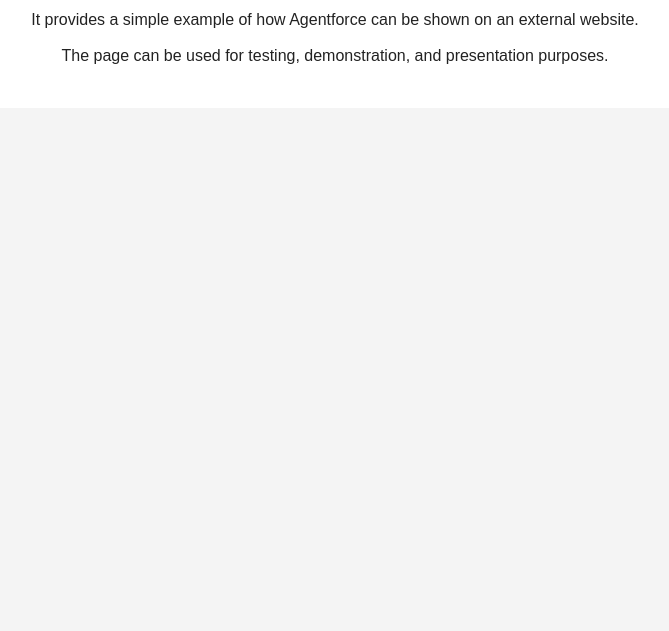
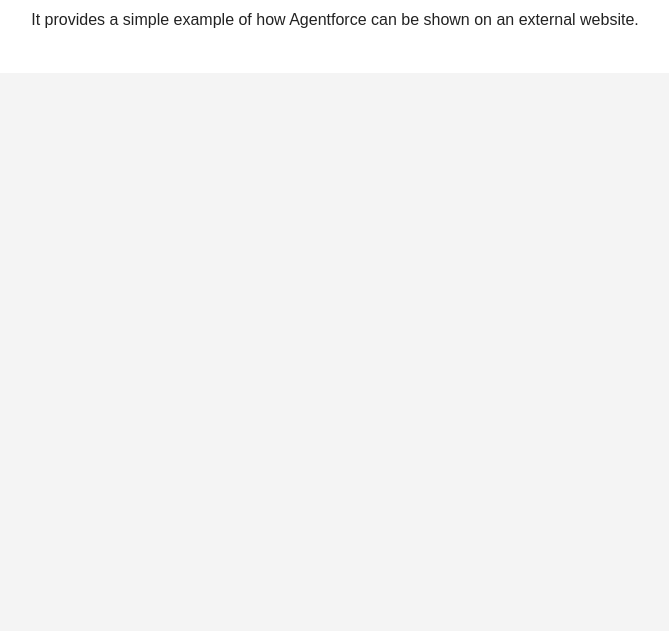
Before and after one commit to rafalSeredowski/agentforce-demo-site, a plain HTML site: page index.html in a window 1280 px wide. Shown: the part 169-800 px from the top of the page, without its empty margins (305-974 px from the left). Drawn offline with Linux system fonts and the light colour scheme.

Commit message:
Update homepage

```diff
--- a/index.html
+++ b/index.html
@@ -37,7 +37,6 @@
     <h1>Agentforce Demo</h1>
     <p>This website is used to present the Agentforce web experience.</p>
     <p>It provides a simple example of how Agentforce can be shown on an external website.</p>
-    <p>The page can be used for testing, demonstration, and presentation purposes.</p>
   </div>
 </body>
 </html>
```
